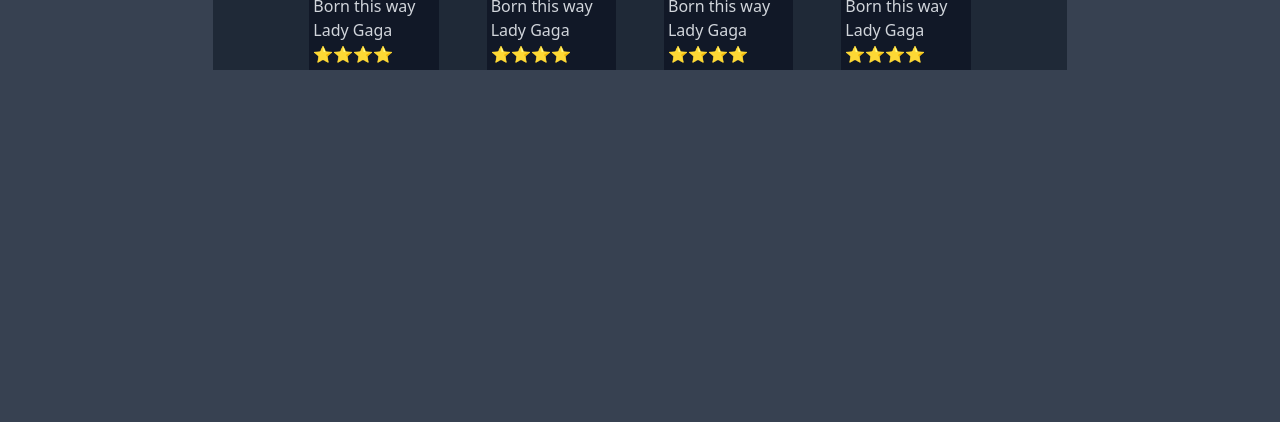
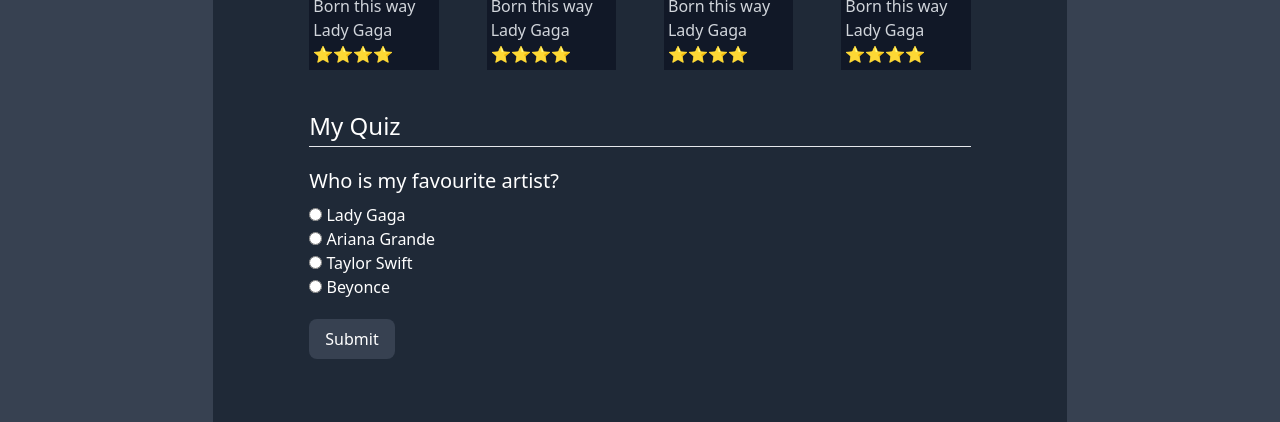
Before and after one commit to dybs02/SSSF-24-Project, a Vue app in the folder web/: page /user/123 in a window 1280 px wide. Shown: the part 530-952 px from the top of the page. Before the commit the page ends 800 px from the top, so only its background shows below. Built offline with nearby package versions, Linux system fonts and the light colour scheme.

Commit message:
add basic quiz

```diff
--- /dev/null
+++ b/web/src/components/UserQuiz.vue
@@ -0,0 +1,67 @@
+<template>
+
+
+<div class="pt-10 text-white">
+  <div class="mx-24 pb-1 mb-5 text-white text-2xl border-b">
+    My Quiz
+  </div>
+  <div class="px-24">
+    <div class="text-xl pb-2">
+      Who is my favourite artist?
+    </div>
+    <form  @submit.prevent="handleSubmit" >
+      <div>
+        <input type="radio" id="lady-gaga" name="artist" value="lady-gaga">
+        <label for="lady-gaga">  Lady Gaga</label>
+      </div>
+      <div>
+        <input type="radio" id="ariana-grande" name="artist" value="ariana-grande">
+        <label for="ariana-grande">  Ariana Grande</label>
+      </div>
+      <div>
+        <input type="radio" id="taylor-swift" name="artist" value="taylor-swift">
+        <label for="taylor-swift">  Taylor Swift</label>
+      </div>
+      <div>
+        <input type="radio" id="beyonce" name="artist" value="beyonce">
+        <label for="beyonce">  Beyonce</label>
+      </div>
+      <div class="flex">
+        <button class="bg-gray-700 text-white px-4 py-2 rounded-lg mt-5" >Submit</button>
+        <div class="pl-3 pt-7 text-green-500" v-if="isCorrect">
+          {{ answer }}
+        </div>
+        <div class="pl-3 pt-7 text-red-500" v-if="!isCorrect">
+          {{ answer }}
+        </div>
+      </div>
+    </form>
+  </div>
+</div>
+
+
+</template>
+
+<script setup lang="ts">
+import { ref } from 'vue';
+
+const answer = ref('');
+const isCorrect = ref(false);
+
+const handleSubmit = (event: any) => {
+  const formData = new FormData(event.target);
+  const selectedArtist = formData.get('artist');
+
+  if (selectedArtist === 'lady-gaga') {
+    answer.value = 'Correct! Lady Gaga is my favourite artist';
+    isCorrect.value = true;
+  } else {
+    answer.value = 'Incorrect! Try again';
+    isCorrect.value = false;
+  }
+}
+</script>
+
+<style scoped>
+
+</style>
--- a/web/src/views/UserProfileView.vue
+++ b/web/src/views/UserProfileView.vue
@@ -33,11 +33,15 @@
     </div>
   </div>
 
+  <UserQuiz />
+  <div class="h-20"></div>
+
 
 </template>
 
 <script setup lang="ts">
 import CompactReview from '@/components/CompactReview.vue'
+import UserQuiz from '@/components/UserQuiz.vue'
 
 
 </script>
```
